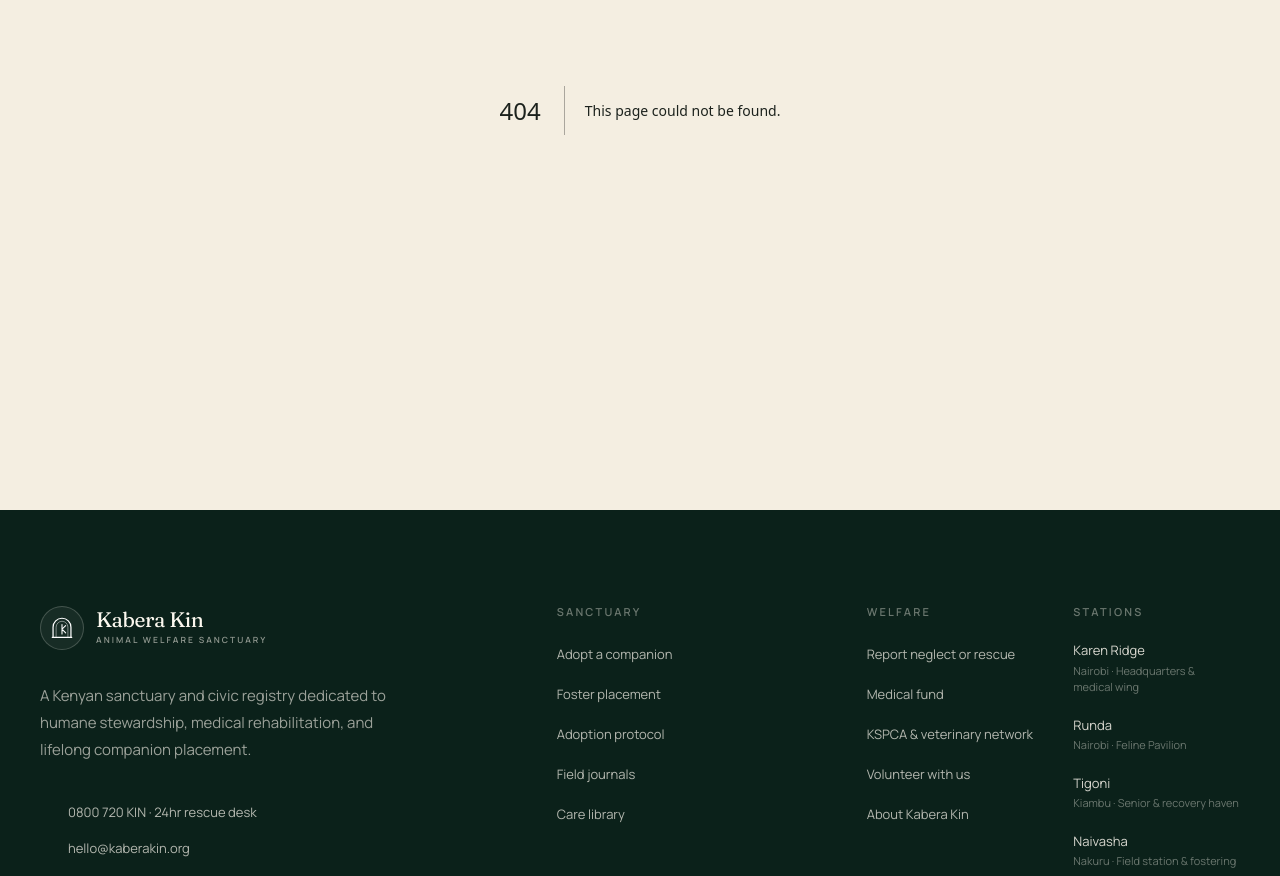
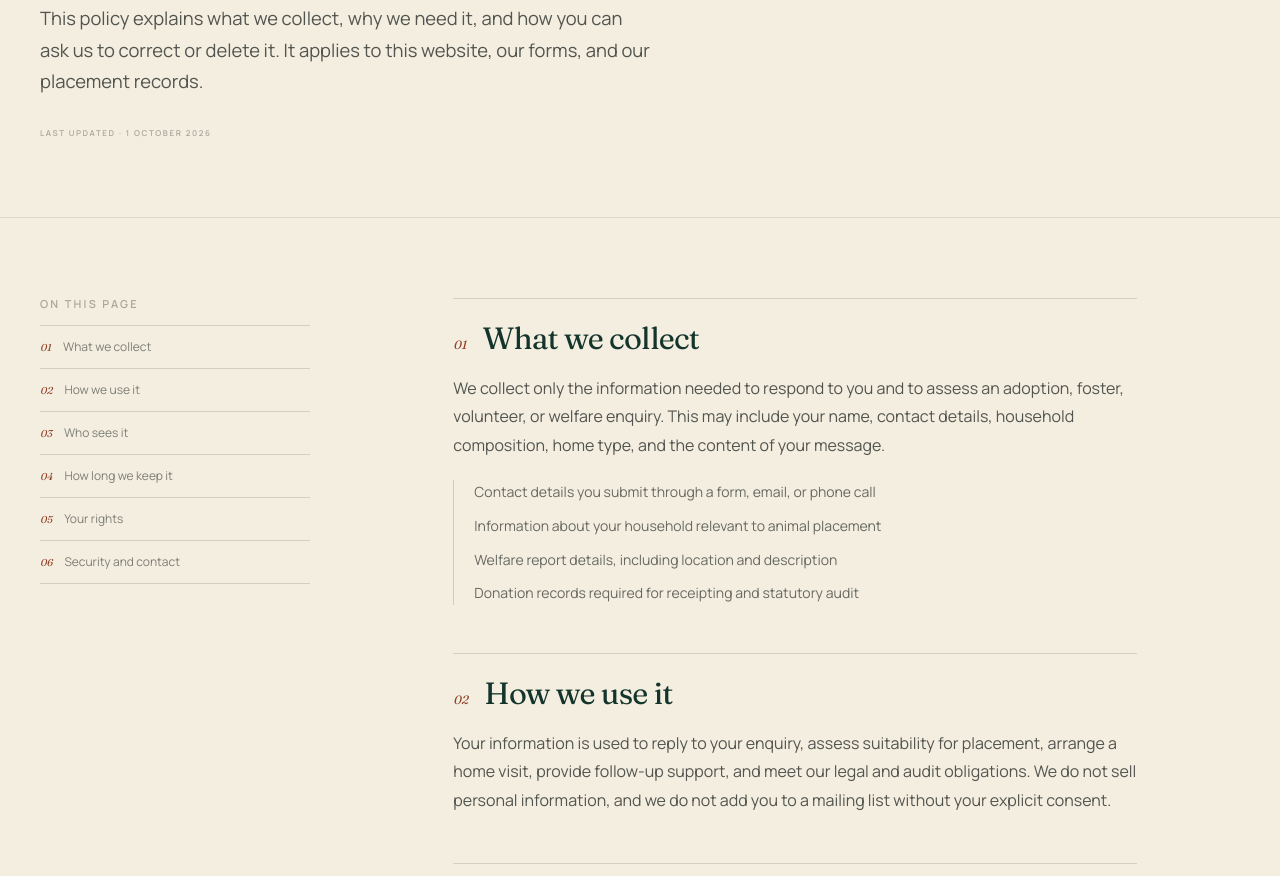
Before and after one commit to jeffkaberagithara-guru/kabera-kin, a Next.js app: page /privacy in a window 1280 px wide. Before the commit this address had no page. Shown: the part 400-1276 px from the top of the page. Built offline with nearby package versions, Linux system fonts and the light colour scheme.

Commit message:
feat: add privacy policy page

```diff
--- /dev/null
+++ b/src/app/privacy/page.tsx
@@ -0,0 +1,71 @@
+import type { Metadata } from "next";
+import { LegalPage } from "@/components/legal-page";
+
+export const metadata: Metadata = {
+  title: "Privacy",
+  description:
+    "How Kabera Kin collects, uses, and protects personal information submitted through adoption enquiries, welfare reports, and donations.",
+};
+
+const sections = [
+  {
+    id: "what-we-collect",
+    title: "What we collect",
+    paragraphs: [
+      "We collect only the information needed to respond to you and to assess an adoption, foster, volunteer, or welfare enquiry. This may include your name, contact details, household composition, home type, and the content of your message.",
+    ],
+    list: [
+      "Contact details you submit through a form, email, or phone call",
+      "Information about your household relevant to animal placement",
+      "Welfare report details, including location and description",
+      "Donation records required for receipting and statutory audit",
+    ],
+  },
+  {
+    id: "how-we-use-it",
+    title: "How we use it",
+    paragraphs: [
+      "Your information is used to reply to your enquiry, assess suitability for placement, arrange a home visit, provide follow-up support, and meet our legal and audit obligations. We do not sell personal information, and we do not add you to a mailing list without your explicit consent.",
+    ],
+  },
+  {
+    id: "who-sees-it",
+    title: "Who sees it",
+    paragraphs: [
+      "Access is limited to the staff and volunteers who need it to perform their role. Adoption applications may be reviewed by a placement officer, a behaviourist, and — where relevant — a partner veterinarian. Welfare reports may be shared with a partner clinic or the relevant county authority where necessary to protect an animal.",
+    ],
+  },
+  {
+    id: "retention",
+    title: "How long we keep it",
+    paragraphs: [
+      "Adoption and foster records are kept for the lifetime of the placement, plus seven years, so that we can honour our return promise and provide post-placement support. General enquiries are deleted after twenty-four months unless you ask us to retain them. Financial records are retained as required by Kenyan law.",
+    ],
+  },
+  {
+    id: "your-rights",
+    title: "Your rights",
+    paragraphs: [
+      "You may request a copy of the information we hold about you, ask us to correct it, or ask us to delete it where we are not legally required to retain it. Write to hello@kaberakin.org with the subject line 'Privacy request'. We will respond within thirty days.",
+    ],
+  },
+  {
+    id: "security",
+    title: "Security and contact",
+    paragraphs: [
+      "We use access controls, encrypted storage, and a documented retention schedule. No system is perfect. If you believe your information has been mishandled, contact the trust secretary immediately at hello@kaberakin.org or on 0800 720 KIN.",
+    ],
+  },
+];
+
+export default function PrivacyPage() {
+  return (
+    <LegalPage
+      eyebrow="Trust & transparency"
+      title="Privacy, plainly stated."
+      intro="This policy explains what we collect, why we need it, and how you can ask us to correct or delete it. It applies to this website, our forms, and our placement records."
+      updated="1 October 2026"
+      sections={sections}
+    />
+  );
+}
```
